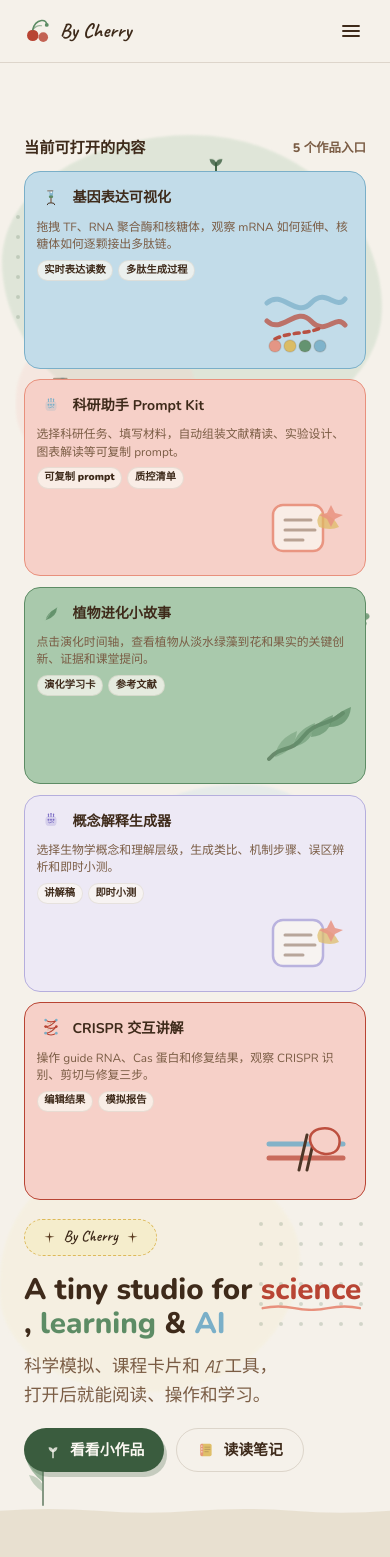
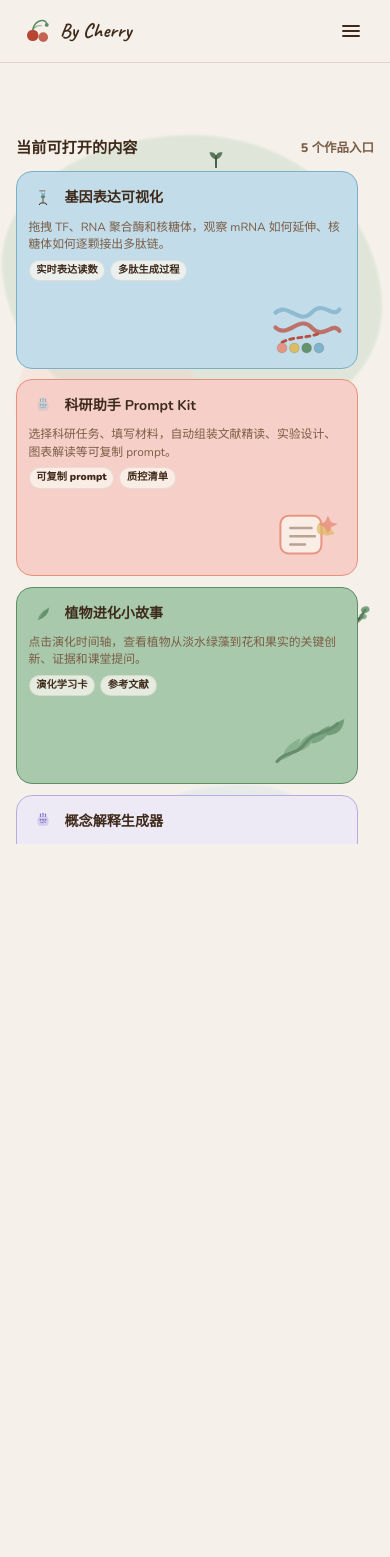
Before and after one commit to liruirui321/Bycherry, a React (Vite) app: page / in a window 390 px wide. Shown: the top 1557 px of the page. After the commit the page ends 844 px from the top, so only its background shows below. Built offline with nearby package versions, Linux system fonts and the light colour scheme.

Commit message:
Tighten mobile layout foundations

```diff
--- a/src/app/components/GeneExpressionTool.tsx
+++ b/src/app/components/GeneExpressionTool.tsx
@@ -801,7 +801,6 @@ export function GeneExpressionTool() {
         width: "100%",
         maxWidth: 1180,
         margin: "0 auto",
-        boxSizing: "border-box",
         overflowX: "hidden",
         scrollMarginTop: 76,
       }}
@@ -1066,11 +1065,6 @@ export function GeneExpressionTool() {
 
       <style>
         {`
-          #gene-expression,
-          #gene-expression * {
-            box-sizing: border-box;
-          }
-
           @media (max-width: 920px) {
             #gene-expression > div:first-child {
               grid-template-columns: 1fr !important;
--- a/src/app/components/Hero.tsx
+++ b/src/app/components/Hero.tsx
@@ -76,6 +76,8 @@ export function Hero() {
         position: "relative",
         overflow: "hidden",
         padding: "4.6rem 1.5rem 2.2rem",
+        width: "100%",
+        maxWidth: "100%",
       }}
     >
       {/* Forest atmosphere blobs */}
@@ -131,9 +133,9 @@ export function Hero() {
       </FloatDeco>
 
       {/* Main content */}
-      <div style={{ position: "relative", zIndex: 2, textAlign: "left", maxWidth: 1120, width: "100%" }}>
-        <div className="hero-content-grid" style={{ display: "grid", gridTemplateColumns: "minmax(260px, 0.72fr) minmax(0, 1.28fr)", gap: "1.2rem", alignItems: "start" }}>
-          <div className="hero-intro">
+      <div className="hero-inner" style={{ position: "relative", zIndex: 2, textAlign: "left", maxWidth: 1120, width: "100%", minWidth: 0 }}>
+        <div className="hero-content-grid" style={{ display: "grid", gridTemplateColumns: "minmax(260px, 0.72fr) minmax(0, 1.28fr)", gap: "1.2rem", alignItems: "start", minWidth: 0, maxWidth: "100%" }}>
+          <div className="hero-intro" style={{ minWidth: 0 }}>
         {/* Tag */}
         <div
           style={{
@@ -234,12 +236,12 @@ export function Hero() {
         </div>
           </div>
 
-        <div className="hero-work-list" style={{ background: "transparent", border: "none", borderRadius: 0, padding: 0, boxShadow: "none" }}>
+        <div className="hero-work-list" style={{ background: "transparent", border: "none", borderRadius: 0, padding: 0, boxShadow: "none", minWidth: 0, maxWidth: "100%" }}>
           <div style={{ display: "flex", alignItems: "center", justifyContent: "space-between", gap: 12, marginBottom: "0.75rem", flexWrap: "wrap" }}>
             <div style={{ color: "var(--cherry-warm-brown)", fontWeight: 900, fontSize: "0.95rem" }}>当前可打开的内容</div>
             <div style={{ color: "var(--cherry-warm-mid)", fontSize: "0.78rem", fontWeight: 800 }}>{works.length} 个作品入口</div>
           </div>
-          <div style={{ display: "grid", gridTemplateColumns: "repeat(auto-fit, minmax(178px, 1fr))", gap: "0.65rem" }}>
+          <div className="hero-work-grid" style={{ display: "grid", gridTemplateColumns: "repeat(auto-fit, minmax(178px, 1fr))", gap: "0.65rem", minWidth: 0, maxWidth: "100%" }}>
             {works.map((work) => (
               <a
                 className="hero-work-card"
@@ -260,13 +262,15 @@ export function Hero() {
                   gap: "0.42rem",
                   position: "relative",
                   overflow: "hidden",
+                  minWidth: 0,
+                  maxWidth: "100%",
                 }}
               >
-                <div style={{ display: "flex", alignItems: "center", gap: 8 }}>
+                <div style={{ display: "flex", alignItems: "center", gap: 8, minWidth: 0 }}>
                   <span style={{ width: 28, height: 28, display: "inline-flex", alignItems: "center", justifyContent: "center", transform: "scale(0.68)", transformOrigin: "center" }}>{work.icon}</span>
-                  <strong style={{ fontSize: "0.88rem", lineHeight: 1.35 }}>{work.title}</strong>
+                  <strong style={{ fontSize: "0.88rem", lineHeight: 1.35, minWidth: 0, overflowWrap: "anywhere" }}>{work.title}</strong>
                 </div>
-                <span style={{ color: "var(--cherry-warm-mid)", fontSize: "0.74rem", lineHeight: 1.45, position: "relative", zIndex: 1 }}>{work.desc}</span>
+                <span style={{ color: "var(--cherry-warm-mid)", fontSize: "0.74rem", lineHeight: 1.45, position: "relative", zIndex: 1, display: "block", minWidth: 0, overflowWrap: "anywhere", wordBreak: "break-word" }}>{work.desc}</span>
                 <div style={{ display: "flex", gap: 5, flexWrap: "wrap", position: "relative", zIndex: 1 }}>
                   {work.outputs.map((output) => (
                     <span key={output} style={{ background: "rgba(250,247,241,0.74)", border: "1px solid rgba(94,68,42,0.1)", borderRadius: 999, padding: "0.12rem 0.42rem", color: "var(--cherry-warm-brown)", fontSize: "0.64rem", fontWeight: 900 }}>
@@ -274,7 +278,7 @@ export function Hero() {
                     </span>
                   ))}
                 </div>
-                <div style={{ display: "flex", justifyContent: "flex-end", minHeight: 54, marginTop: "-0.15rem", opacity: 0.92 }}>
+                <div className="hero-work-preview" style={{ display: "flex", justifyContent: "flex-end", minHeight: 54, marginTop: "-0.15rem", opacity: 0.92 }}>
                   <WorkPreviewIllustration slug={work.slug} color={work.border} />
                 </div>
               </a>
@@ -286,12 +290,41 @@ export function Hero() {
 
       <style>{`
         @media (max-width: 860px) {
+          #top {
+            padding-left: 1rem !important;
+            padding-right: 1rem !important;
+          }
+
+          .hero-inner,
           .hero-content-grid {
+            width: 100% !important;
+            max-width: calc(100vw - 2rem) !important;
             grid-template-columns: 1fr !important;
           }
 
           .hero-work-list {
             order: -1;
+          }
+
+          .hero-work-grid {
+            grid-template-columns: 1fr !important;
+            width: 100% !important;
+            max-width: 100% !important;
+          }
+
+          .hero-work-card {
+            width: calc(100vw - 3rem) !important;
+            max-width: calc(100vw - 3rem) !important;
+          }
+
+          .hero-work-card strong,
+          .hero-work-card span {
+            overflow-wrap: anywhere;
+          }
+
+          .hero-work-preview {
+            transform: scale(0.82);
+            transform-origin: right bottom;
           }
         }
 
--- a/src/styles/theme.css
+++ b/src/styles/theme.css
@@ -138,12 +138,31 @@
 }
 
 @layer base {
+  *,
+  *::before,
+  *::after {
+    box-sizing: border-box;
+  }
+
   * {
     @apply border-border outline-ring/50;
   }
 
+  html,
+  body,
+  #root {
+    min-height: 100%;
+    width: 100%;
+  }
+
+  html,
+  body {
+    overflow-x: hidden;
+  }
+
   body {
     @apply bg-background text-foreground;
+    margin: 0;
   }
 
   .skip-link {
```
